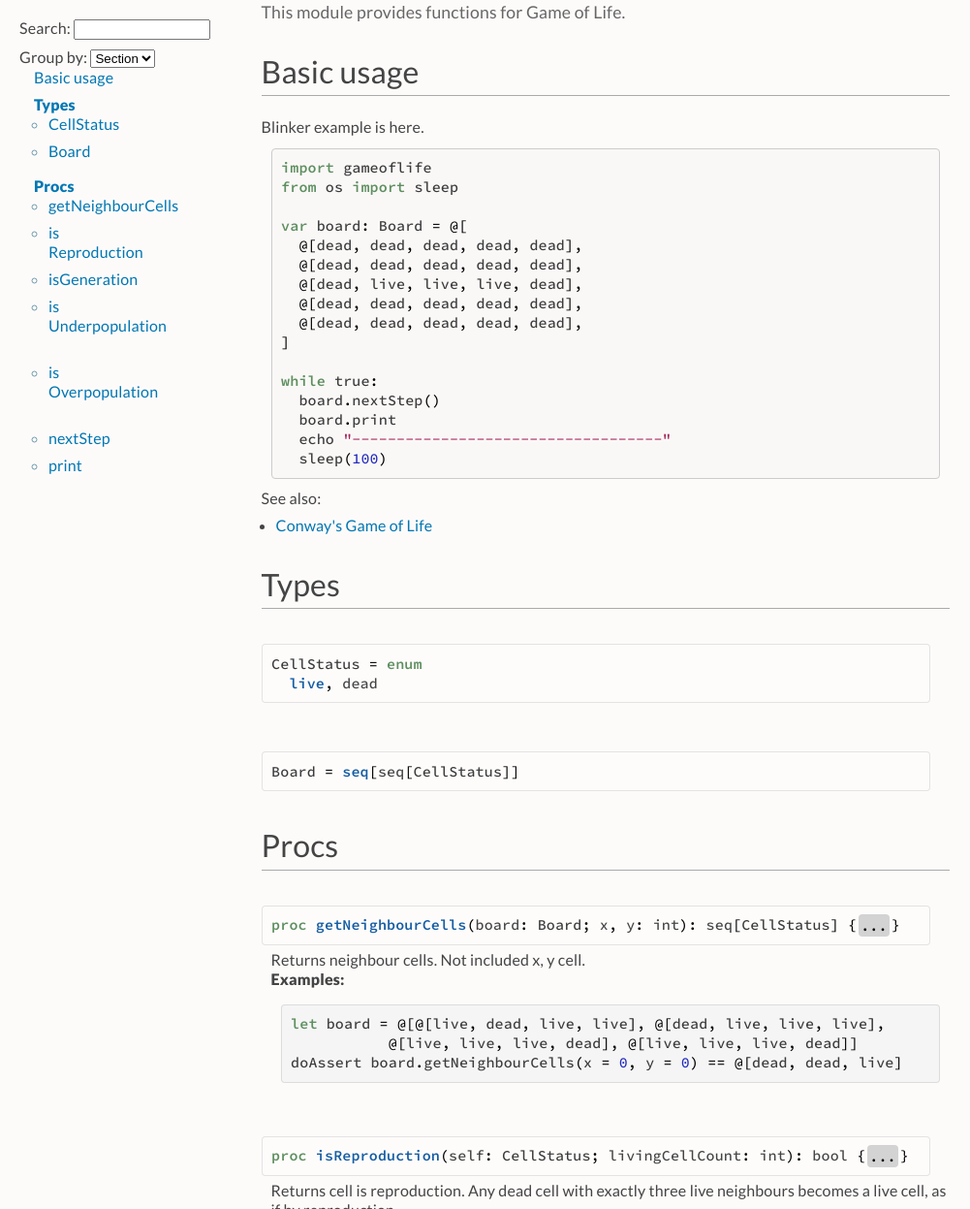
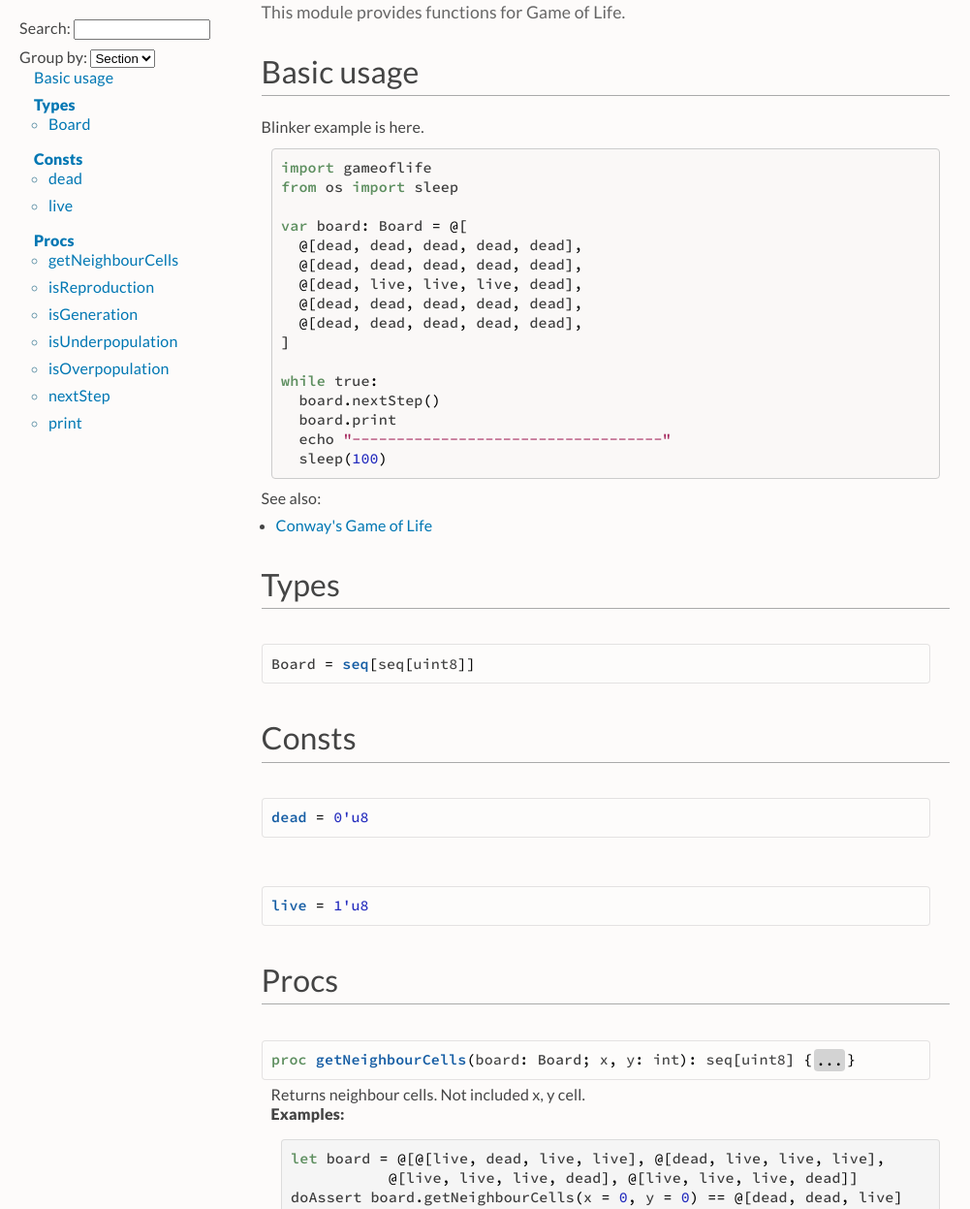
Before and after one commit to jiro4989/gameoflife, a plain HTML site: page docs/gameoflife.html in a window 1280 px wide. Shown: the part 167-1414 px from the top of the page at 97% size, without its empty margins (140-1141 px from the left). Drawn offline with Linux system fonts and the light colour scheme; a script that the page names is missing.

Commit message:
:memo: update documents

```diff
--- a/docs/gameoflife.html
+++ b/docs/gameoflife.html
@@ -1242,11 +1242,18 @@ function main() {
 <li>
   <a class="reference reference-toplevel" href="#7" id="57">Types</a>
   <ul class="simple simple-toc-section">
-      <li><a class="reference" href="#CellStatus"
-    title="CellStatus = enum
-  live, dead"><wbr />Cell<wbr />Status<span class="attachedType" style="visibility:hidden"></span></a></li>
-  <li><a class="reference" href="#Board"
-    title="Board = seq[seq[CellStatus]]"><wbr />Board<span class="attachedType" style="visibility:hidden"></span></a></li>
+      <li><a class="reference" href="#Board"
+    title="Board = seq[seq[uint8]]"><wbr />Board<span class="attachedType" style="visibility:hidden"></span></a></li>
+
+  </ul>
+</li>
+<li>
+  <a class="reference reference-toplevel" href="#10" id="60">Consts</a>
+  <ul class="simple simple-toc-section">
+      <li><a class="reference" href="#dead"
+    title="dead = 0&#x27;u8"><wbr />dead<span class="attachedType" style="visibility:hidden"></span></a></li>
+  <li><a class="reference" href="#live"
+    title="live = 1&#x27;u8"><wbr />live<span class="attachedType" style="visibility:hidden"></span></a></li>
 
   </ul>
 </li>
@@ -1254,15 +1261,15 @@ function main() {
   <a class="reference reference-toplevel" href="#12" id="62">Procs</a>
   <ul class="simple simple-toc-section">
       <li><a class="reference" href="#getNeighbourCells%2CBoard%2Cint%2Cint"
-    title="getNeighbourCells(board: Board; x, y: int): seq[CellStatus]"><wbr />get<wbr />Neighbour<wbr />Cells<span class="attachedType" style="visibility:hidden">Board</span></a></li>
-  <li><a class="reference" href="#isReproduction%2CCellStatus%2Cint"
-    title="isReproduction(self: CellStatus; livingCellCount: int): bool"><wbr />is<wbr />Reproduction<span class="attachedType" style="visibility:hidden">CellStatus</span></a></li>
-  <li><a class="reference" href="#isGeneration%2CCellStatus%2Cint"
-    title="isGeneration(self: CellStatus; livingCellCount: int): bool"><wbr />is<wbr />Generation<span class="attachedType" style="visibility:hidden">CellStatus</span></a></li>
-  <li><a class="reference" href="#isUnderpopulation%2CCellStatus%2Cint"
-    title="isUnderpopulation(self: CellStatus; livingCellCount: int): bool"><wbr />is<wbr />Underpopulation<span class="attachedType" style="visibility:hidden">CellStatus</span></a></li>
-  <li><a class="reference" href="#isOverpopulation%2CCellStatus%2Cint"
-    title="isOverpopulation(self: CellStatus; livingCellCount: int): bool"><wbr />is<wbr />Overpopulation<span class="attachedType" style="visibility:hidden">CellStatus</span></a></li>
+    title="getNeighbourCells(board: Board; x, y: int): seq[uint8]"><wbr />get<wbr />Neighbour<wbr />Cells<span class="attachedType" style="visibility:hidden">Board</span></a></li>
+  <li><a class="reference" href="#isReproduction%2Cuint8%2Cint"
+    title="isReproduction(self: uint8; livingCellCount: int): bool"><wbr />is<wbr />Reproduction<span class="attachedType" style="visibility:hidden"></span></a></li>
+  <li><a class="reference" href="#isGeneration%2Cuint8%2Cint"
+    title="isGeneration(self: uint8; livingCellCount: int): bool"><wbr />is<wbr />Generation<span class="attachedType" style="visibility:hidden"></span></a></li>
+  <li><a class="reference" href="#isUnderpopulation%2Cuint8%2Cint"
+    title="isUnderpopulation(self: uint8; livingCellCount: int): bool"><wbr />is<wbr />Underpopulation<span class="attachedType" style="visibility:hidden"></span></a></li>
+  <li><a class="reference" href="#isOverpopulation%2Cuint8%2Cint"
+    title="isOverpopulation(self: uint8; livingCellCount: int): bool"><wbr />is<wbr />Overpopulation<span class="attachedType" style="visibility:hidden"></span></a></li>
   <li><a class="reference" href="#nextStep%2CBoard"
     title="nextStep(board: var Board)"><wbr />next<wbr />Step<span class="attachedType" style="visibility:hidden">Board</span></a></li>
   <li><a class="reference" href="#print%2CBoard"
@@ -1300,15 +1307,25 @@ function main() {
   <div class="section" id="7">
 <h1><a class="toc-backref" href="#7">Types</a></h1>
 <dl class="item">
-<a id="CellStatus"></a>
-<dt><pre><a href="gameoflife.html#CellStatus"><span class="Identifier">CellStatus</span></a> <span class="Other">=</span> <span class="Keyword">enum</span>
-  <span class="Identifier">live</span><span class="Other">,</span> <span class="Identifier">dead</span></pre></dt>
+<a id="Board"></a>
+<dt><pre><a href="gameoflife.html#Board"><span class="Identifier">Board</span></a> <span class="Other">=</span> <span class="Identifier">seq</span><span class="Other">[</span><span class="Identifier">seq</span><span class="Other">[</span><span class="Identifier">uint8</span><span class="Other">]</span><span class="Other">]</span></pre></dt>
 <dd>
 
 
 </dd>
-<a id="Board"></a>
-<dt><pre><a href="gameoflife.html#Board"><span class="Identifier">Board</span></a> <span class="Other">=</span> <span class="Identifier">seq</span><span class="Other">[</span><span class="Identifier">seq</span><span class="Other">[</span><a href="gameoflife.html#CellStatus"><span class="Identifier">CellStatus</span></a><span class="Other">]</span><span class="Other">]</span></pre></dt>
+
+</dl></div>
+<div class="section" id="10">
+<h1><a class="toc-backref" href="#10">Consts</a></h1>
+<dl class="item">
+<a id="dead"></a>
+<dt><pre><span class="Identifier">dead</span> <span class="Other">=</span> <span class="DecNumber">0'u8</span></pre></dt>
+<dd>
+
+
+</dd>
+<a id="live"></a>
+<dt><pre><span class="Identifier">live</span> <span class="Other">=</span> <span class="DecNumber">1'u8</span></pre></dt>
 <dd>
 
 
@@ -1319,7 +1336,7 @@ function main() {
 <h1><a class="toc-backref" href="#12">Procs</a></h1>
 <dl class="item">
 <a id="getNeighbourCells,Board,int,int"></a>
-<dt><pre><span class="Keyword">proc</span> <span class="Identifier">getNeighbourCells</span><span class="Other">(</span><span class="Identifier">board</span><span class="Other">:</span> <a href="gameoflife.html#Board"><span class="Identifier">Board</span></a><span class="Other">;</span> <span class="Identifier">x</span><span class="Other">,</span> <span class="Identifier">y</span><span class="Other">:</span> <span class="Identifier">int</span><span class="Other">)</span><span class="Other">:</span> <span class="Identifier">seq</span><span class="Other">[</span><a href="gameoflife.html#CellStatus"><span class="Identifier">CellStatus</span></a><span class="Other">]</span> <span><span class="Other">{</span><span class="Other pragmadots">...</span><span class="Other">}</span></span><span class="pragmawrap"><span class="Other">{.</span><span class="pragma"><span class="Identifier">raises</span><span class="Other">:</span> <span class="Other">[</span><span class="Other">]</span><span class="Other">,</span> <span class="Identifier">tags</span><span class="Other">:</span> <span class="Other">[</span><span class="Other">]</span></span><span class="Other">.}</span></span></pre></dt>
+<dt><pre><span class="Keyword">proc</span> <span class="Identifier">getNeighbourCells</span><span class="Other">(</span><span class="Identifier">board</span><span class="Other">:</span> <a href="gameoflife.html#Board"><span class="Identifier">Board</span></a><span class="Other">;</span> <span class="Identifier">x</span><span class="Other">,</span> <span class="Identifier">y</span><span class="Other">:</span> <span class="Identifier">int</span><span class="Other">)</span><span class="Other">:</span> <span class="Identifier">seq</span><span class="Other">[</span><span class="Identifier">uint8</span><span class="Other">]</span> <span><span class="Other">{</span><span class="Other pragmadots">...</span><span class="Other">}</span></span><span class="pragmawrap"><span class="Other">{.</span><span class="pragma"><span class="Identifier">raises</span><span class="Other">:</span> <span class="Other">[</span><span class="Other">]</span><span class="Other">,</span> <span class="Identifier">tags</span><span class="Other">:</span> <span class="Other">[</span><span class="Other">]</span></span><span class="Other">.}</span></span></pre></dt>
 <dd>
 Returns neighbour cells. Not included x, y cell.
 <p><strong class="examples_text">Examples:</strong></p>
@@ -1328,8 +1345,8 @@ Returns neighbour cells. Not included x, y cell.
 <span class="Identifier">doAssert</span> <span class="Identifier">board</span><span class="Other">.</span><span class="Identifier">getNeighbourCells</span><span class="Other">(</span><span class="Identifier">x</span> <span class="Other">=</span> <span class="DecNumber">0</span><span class="Other">,</span> <span class="Identifier">y</span> <span class="Other">=</span> <span class="DecNumber">0</span><span class="Other">)</span> <span class="Operator">==</span> <span class="Operator">@</span><span class="Other">[</span><span class="Identifier">dead</span><span class="Other">,</span> <span class="Identifier">dead</span><span class="Other">,</span> <span class="Identifier">live</span><span class="Other">]</span></pre>
 
 </dd>
-<a id="isReproduction,CellStatus,int"></a>
-<dt><pre><span class="Keyword">proc</span> <span class="Identifier">isReproduction</span><span class="Other">(</span><span class="Identifier">self</span><span class="Other">:</span> <a href="gameoflife.html#CellStatus"><span class="Identifier">CellStatus</span></a><span class="Other">;</span> <span class="Identifier">livingCellCount</span><span class="Other">:</span> <span class="Identifier">int</span><span class="Other">)</span><span class="Other">:</span> <span class="Identifier">bool</span> <span><span class="Other">{</span><span class="Other pragmadots">...</span><span class="Other">}</span></span><span class="pragmawrap"><span class="Other">{.</span><span class="pragma"><span class="Identifier">raises</span><span class="Other">:</span> <span class="Other">[</span><span class="Other">]</span><span class="Other">,</span> <span class="Identifier">tags</span><span class="Other">:</span> <span class="Other">[</span><span class="Other">]</span></span><span class="Other">.}</span></span></pre></dt>
+<a id="isReproduction,uint8,int"></a>
+<dt><pre><span class="Keyword">proc</span> <span class="Identifier">isReproduction</span><span class="Other">(</span><span class="Identifier">self</span><span class="Other">:</span> <span class="Identifier">uint8</span><span class="Other">;</span> <span class="Identifier">livingCellCount</span><span class="Other">:</span> <span class="Identifier">int</span><span class="Other">)</span><span class="Other">:</span> <span class="Identifier">bool</span> <span><span class="Other">{</span><span class="Other pragmadots">...</span><span class="Other">}</span></span><span class="pragmawrap"><span class="Other">{.</span><span class="pragma"><span class="Identifier">raises</span><span class="Other">:</span> <span class="Other">[</span><span class="Other">]</span><span class="Other">,</span> <span class="Identifier">tags</span><span class="Other">:</span> <span class="Other">[</span><span class="Other">]</span></span><span class="Other">.}</span></span></pre></dt>
 <dd>
 Returns cell is reproduction. Any dead cell with exactly three live neighbours becomes a live cell, as if by reproduction.
 <p><strong class="examples_text">Examples:</strong></p>
@@ -1337,8 +1354,8 @@ Returns cell is reproduction. Any dead cell with exactly three live neighbours b
 <span class="Identifier">doAssert</span> <span class="Identifier">dead</span><span class="Other">.</span><span class="Identifier">isReproduction</span><span class="Other">(</span><span class="DecNumber">3</span><span class="Other">)</span></pre>
 
 </dd>
-<a id="isGeneration,CellStatus,int"></a>
-<dt><pre><span class="Keyword">proc</span> <span class="Identifier">isGeneration</span><span class="Other">(</span><span class="Identifier">self</span><span class="Other">:</span> <a href="gameoflife.html#CellStatus"><span class="Identifier">CellStatus</span></a><span class="Other">;</span> <span class="Identifier">livingCellCount</span><span class="Other">:</span> <span class="Identifier">int</span><span class="Other">)</span><span class="Other">:</span> <span class="Identifier">bool</span> <span><span class="Other">{</span><span class="Other pragmadots">...</span><span class="Other">}</span></span><span class="pragmawrap"><span class="Other">{.</span><span class="pragma"><span class="Identifier">raises</span><span class="Other">:</span> <span class="Other">[</span><span class="Other">]</span><span class="Other">,</span> <span class="Identifier">tags</span><span class="Other">:</span> <span class="Other">[</span><span class="Other">]</span></span><span class="Other">.}</span></span></pre></dt>
+<a id="isGeneration,uint8,int"></a>
+<dt><pre><span class="Keyword">proc</span> <span class="Identifier">isGeneration</span><span class="Other">(</span><span class="Identifier">self</span><span class="Other">:</span> <span class="Identifier">uint8</span><span class="Other">;</span> <span class="Identifier">livingCellCount</span><span class="Other">:</span> <span class="Identifier">int</span><span class="Other">)</span><span class="Other">:</span> <span class="Identifier">bool</span> <span><span class="Other">{</span><span class="Other pragmadots">...</span><span class="Other">}</span></span><span class="pragmawrap"><span class="Other">{.</span><span class="pragma"><span class="Identifier">raises</span><span class="Other">:</span> <span class="Other">[</span><span class="Other">]</span><span class="Other">,</span> <span class="Identifier">tags</span><span class="Other">:</span> <span class="Other">[</span><span class="Other">]</span></span><span class="Other">.}</span></span></pre></dt>
 <dd>
 Returns cell is generation. Any live cell with two or three live neighbours lives on to the next generation.
 <p><strong class="examples_text">Examples:</strong></p>
@@ -1347,9 +1364,8 @@ Returns cell is generation. Any live cell with two or three live neighbours live
 <span class="Identifier">doAssert</span> <span class="Identifier">live</span><span class="Other">.</span><span class="Identifier">isGeneration</span><span class="Other">(</span><span class="DecNumber">3</span><span class="Other">)</span></pre>
 
 </dd>
-<a id="isUnderpopulation,CellStatus,int"></a>
-<dt><pre><span class="Keyword">proc</span> <span class="Identifier">isUnderpopulation</span><span class="Other">(</span><span class="Identifier">self</span><span class="Other">:</span> <a href="gameoflife.html#CellStatus"><span class="Identifier">CellStatus</span></a><span class="Other">;</span> <span class="Identifier">livingCellCount</span><span class="Other">:</span> <span class="Identifier">int</span><span class="Other">)</span><span class="Other">:</span> <span class="Identifier">bool</span> <span><span class="Other">{</span><span class="Other pragmadots">...</span><span class="Other">}</span></span><span class="pragmawrap"><span class="Other">{.</span><span class="pragma"><span class="Identifier">raises</span><span class="Other">:</span> <span class="Other">[</span><span class="Other">]</span><span class="Other">,</span>
-    <span class="Identifier">tags</span><span class="Other">:</span> <span class="Other">[</span><span class="Other">]</span></span><span class="Other">.}</span></span></pre></dt>
+<a id="isUnderpopulation,uint8,int"></a>
+<dt><pre><span class="Keyword">proc</span> <span class="Identifier">isUnderpopulation</span><span class="Other">(</span><span class="Identifier">self</span><span class="Other">:</span> <span class="Identifier">uint8</span><span class="Other">;</span> <span class="Identifier">livingCellCount</span><span class="Other">:</span> <span class="Identifier">int</span><span class="Other">)</span><span class="Other">:</span> <span class="Identifier">bool</span> <span><span class="Other">{</span><span class="Other pragmadots">...</span><span class="Other">}</span></span><span class="pragmawrap"><span class="Other">{.</span><span class="pragma"><span class="Identifier">raises</span><span class="Other">:</span> <span class="Other">[</span><span class="Other">]</span><span class="Other">,</span> <span class="Identifier">tags</span><span class="Other">:</span> <span class="Other">[</span><span class="Other">]</span></span><span class="Other">.}</span></span></pre></dt>
 <dd>
 Returns cell is underpopulation. Any live cell with fewer than two live neighbours dies, as if by underpopulation.
 <p><strong class="examples_text">Examples:</strong></p>
@@ -1358,9 +1374,8 @@ Returns cell is underpopulation. Any live cell with fewer than two live neighbou
 <span class="Identifier">doAssert</span> <span class="Identifier">live</span><span class="Other">.</span><span class="Identifier">isUnderpopulation</span><span class="Other">(</span><span class="DecNumber">2</span><span class="Other">)</span> <span class="Operator">==</span> <span class="Identifier">false</span></pre>
 
 </dd>
-<a id="isOverpopulation,CellStatus,int"></a>
-<dt><pre><span class="Keyword">proc</span> <span class="Identifier">isOverpopulation</span><span class="Other">(</span><span class="Identifier">self</span><span class="Other">:</span> <a href="gameoflife.html#CellStatus"><span class="Identifier">CellStatus</span></a><span class="Other">;</span> <span class="Identifier">livingCellCount</span><span class="Other">:</span> <span class="Identifier">int</span><span class="Other">)</span><span class="Other">:</span> <span class="Identifier">bool</span> <span><span class="Other">{</span><span class="Other pragmadots">...</span><span class="Other">}</span></span><span class="pragmawrap"><span class="Other">{.</span><span class="pragma"><span class="Identifier">raises</span><span class="Other">:</span> <span class="Other">[</span><span class="Other">]</span><span class="Other">,</span>
-    <span class="Identifier">tags</span><span class="Other">:</span> <span class="Other">[</span><span class="Other">]</span></span><span class="Other">.}</span></span></pre></dt>
+<a id="isOverpopulation,uint8,int"></a>
+<dt><pre><span class="Keyword">proc</span> <span class="Identifier">isOverpopulation</span><span class="Other">(</span><span class="Identifier">self</span><span class="Other">:</span> <span class="Identifier">uint8</span><span class="Other">;</span> <span class="Identifier">livingCellCount</span><span class="Other">:</span> <span class="Identifier">int</span><span class="Other">)</span><span class="Other">:</span> <span class="Identifier">bool</span> <span><span class="Other">{</span><span class="Other pragmadots">...</span><span class="Other">}</span></span><span class="pragmawrap"><span class="Other">{.</span><span class="pragma"><span class="Identifier">raises</span><span class="Other">:</span> <span class="Other">[</span><span class="Other">]</span><span class="Other">,</span> <span class="Identifier">tags</span><span class="Other">:</span> <span class="Other">[</span><span class="Other">]</span></span><span class="Other">.}</span></span></pre></dt>
 <dd>
 Returns cell is overpopulation. Any live cell with more than three live neighbours dies, as if by overpopulation.
 <p><strong class="examples_text">Examples:</strong></p>
@@ -1394,11 +1409,11 @@ Print board to stdout.
                  <span class="Operator">@</span><span class="Other">[</span><span class="Identifier">dead</span><span class="Other">,</span> <span class="Identifier">dead</span><span class="Other">,</span> <span class="Identifier">dead</span><span class="Other">,</span> <span class="Identifier">dead</span><span class="Other">,</span> <span class="Identifier">dead</span><span class="Other">]</span><span class="Other">]</span>
 <span class="Identifier">board</span><span class="Other">.</span><span class="Identifier">print</span>
 <span class="Comment">## Output:</span>
-<span class="Comment">## |D|D|D|D|D|</span>
-<span class="Comment">## |D|D|D|D|D|</span>
-<span class="Comment">## |D|L|L|L|D|</span>
-<span class="Comment">## |D|D|D|D|D|</span>
-<span class="Comment">## |D|D|D|D|D|</span></pre>
+<span class="Comment">## |0|0|0|0|0|</span>
+<span class="Comment">## |0|0|0|0|0|</span>
+<span class="Comment">## |0|1|1|1|0|</span>
+<span class="Comment">## |0|0|0|0|0|</span>
+<span class="Comment">## |0|0|0|0|0|</span></pre>
 
 </dd>
 
@@ -1411,7 +1426,7 @@ Print board to stdout.
       <div class="twelve-columns footer">
         <span class="nim-sprite"></span>
         <br/>
-        <small>Made with Nim. Generated: 2019-04-13 15:22:26 UTC</small>
+        <small>Made with Nim. Generated: 2019-04-20 10:43:13 UTC</small>
       </div>
     </div>
   </div>
```
